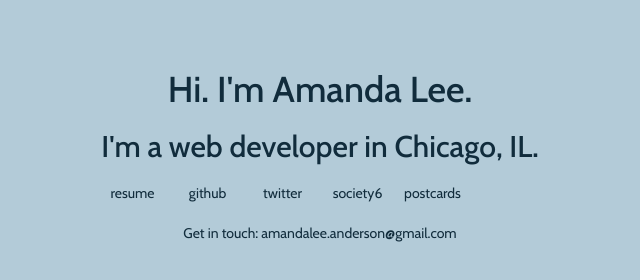
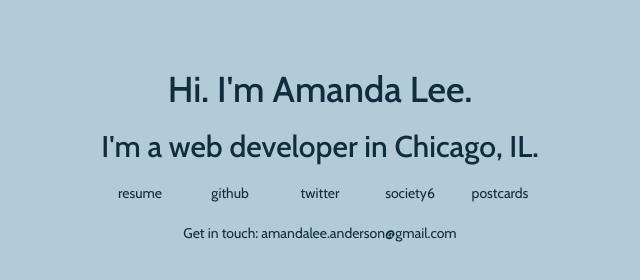
Before and after one commit to amandaleee/personal-site, a plain HTML site: page index.html in a window 1280 px wide. Shown: the whole page, without its empty margins (320-960 px from the left). Drawn offline with nearby package versions, Linux system fonts and the light colour scheme.

Commit message:
updates to styles

```diff
--- a/style.css
+++ b/style.css
@@ -31,7 +31,7 @@ ul.links {
 }
  ul.links li {
   display: inline-block;
-  width: 16.66667%;
+  width: 20%;
   float: left;
   text-align: center;
 }
```
